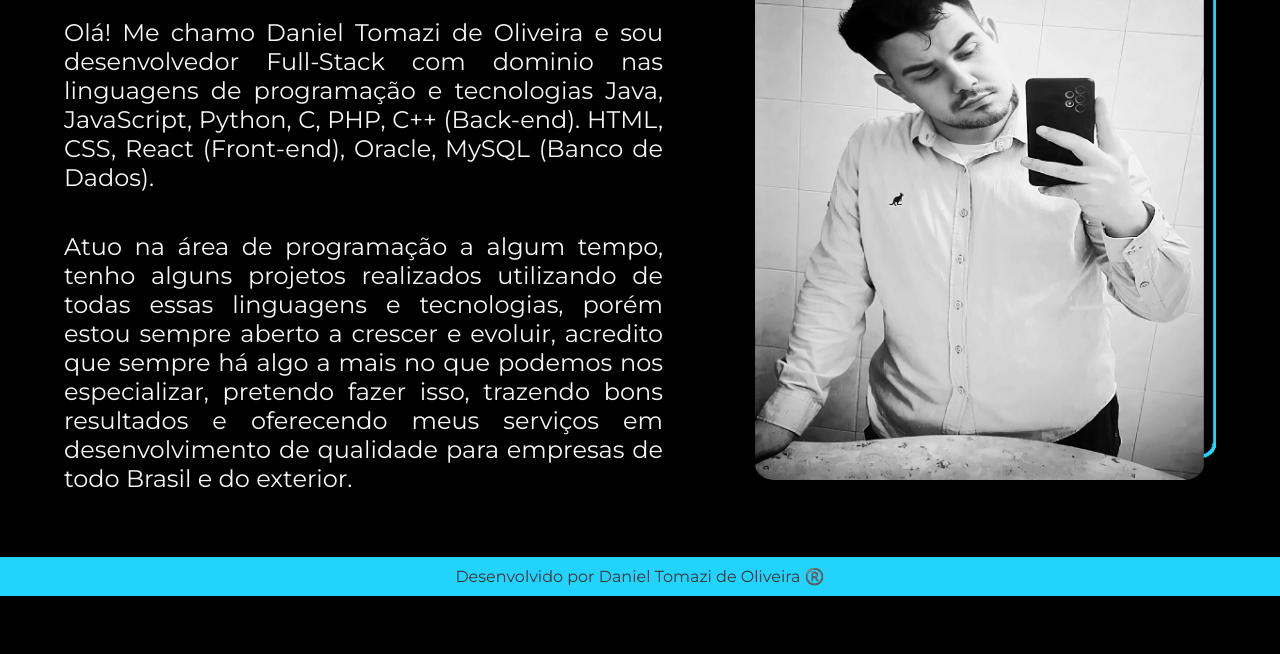
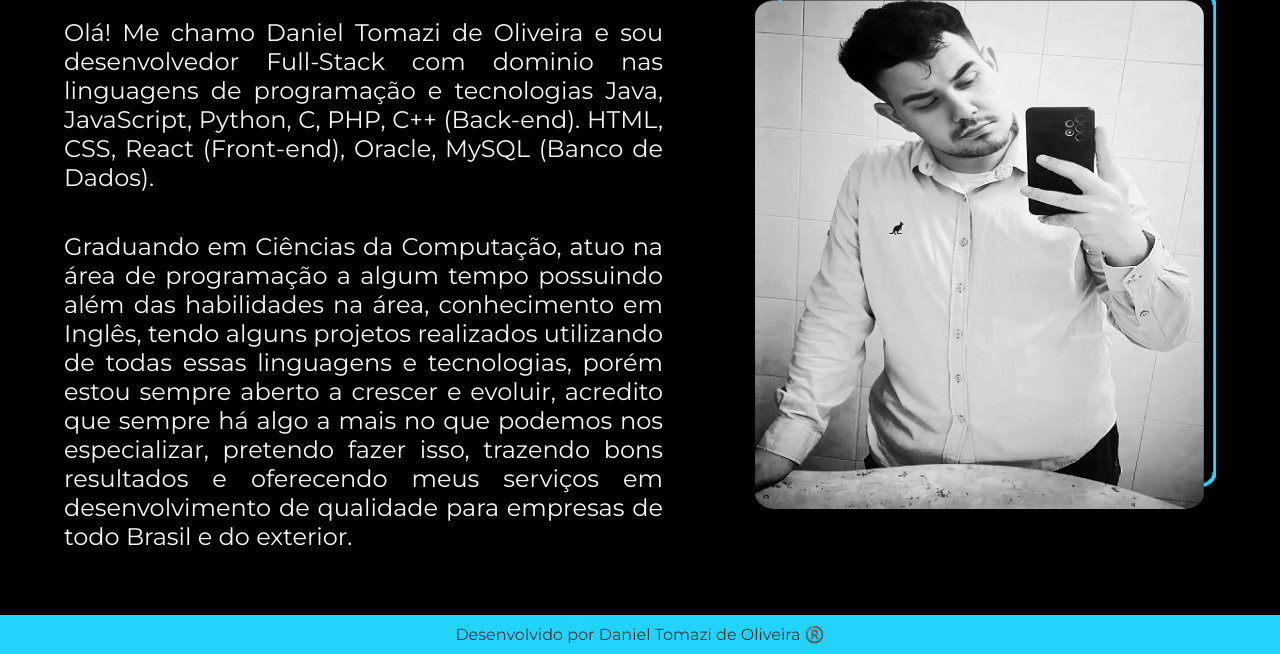
Before and after one commit to DanielTomazi/ApresentacaoDev, a plain HTML site: page about.html in a window 1280 px wide. Shown: the part 222-876 px from the top of the page. Before the commit the page ends 818 px from the top, so only its background shows below. Drawn offline with nearby package versions, Linux system fonts and the light colour scheme; files that its build step writes are made by us from their sources; files whose address does not match are found by name.

Commit message:
about.html

```diff
--- a/about.html
+++ b/about.html
@@ -18,7 +18,7 @@
         <section class="apresentacao__conteudo">
             <h1 class="apresentacao__conteudo__titulo">Sobre mim:</h1>
             <p class="apresentacao__conteudo__texto">Olá! Me chamo Daniel Tomazi de Oliveira e sou desenvolvedor Full-Stack com dominio nas linguagens de programação e tecnologias Java, JavaScript, Python, C, PHP, C++ (Back-end). HTML, CSS, React (Front-end), Oracle, MySQL (Banco de Dados).</p>
-            <p class="apresentacao__conteudo__texto">Atuo na área de programação a algum tempo, tenho alguns projetos realizados utilizando de todas essas linguagens e tecnologias, porém estou sempre aberto a crescer e evoluir, acredito que sempre há algo a mais no que podemos nos especializar, pretendo fazer isso, trazendo bons resultados e oferecendo meus serviços em desenvolvimento de qualidade para empresas de todo Brasil e do exterior.</p>
+            <p class="apresentacao__conteudo__texto">Graduando em Ciências da Computação, atuo na área de programação a algum tempo possuindo além das habilidades na área, conhecimento em Inglês, tendo alguns projetos realizados utilizando de todas essas linguagens e tecnologias, porém estou sempre aberto a crescer e evoluir, acredito que sempre há algo a mais no que podemos nos especializar, pretendo fazer isso, trazendo bons resultados e oferecendo meus serviços em desenvolvimento de qualidade para empresas de todo Brasil e do exterior.</p>
         </section>
         <img class="apresentacao__imagem" src="./Assets/Imagem.png" alt="Foto de Daniel Tomazi">
     </main>
```
